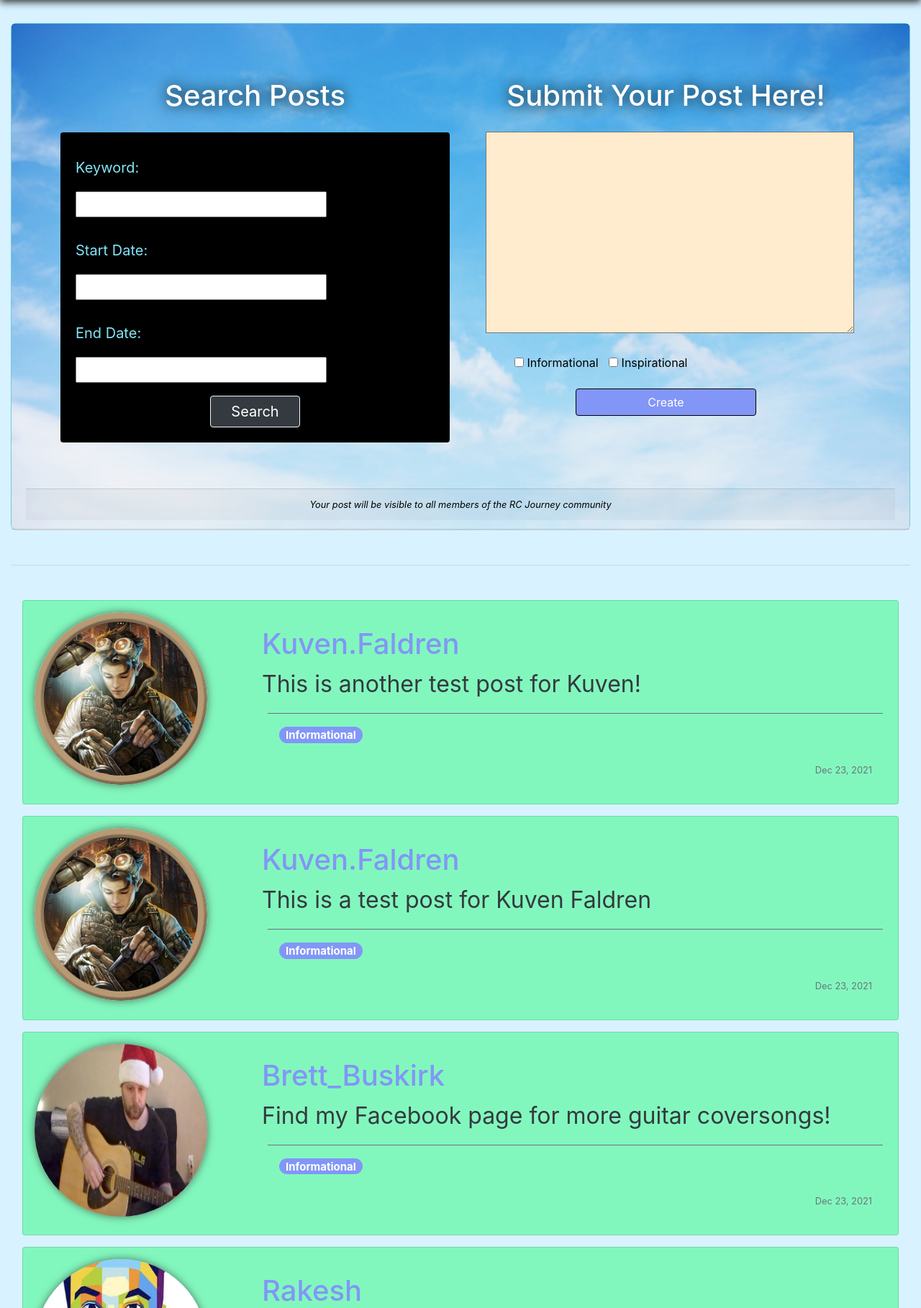
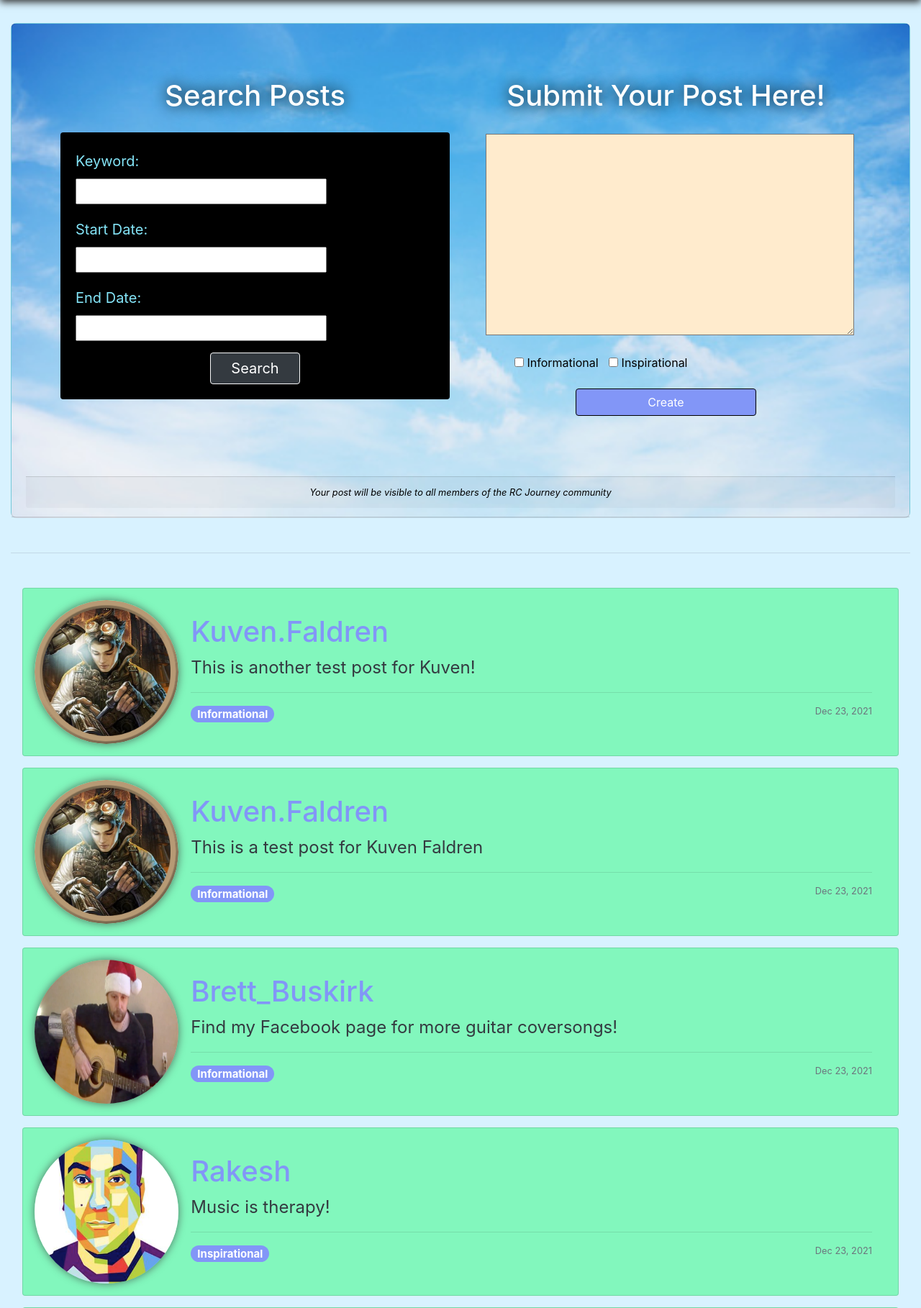
Before and after one commit to brett-buskirk/jtc-wow-project, a Django app: page /forum/ in a window 1280 px wide. Shown: the part 56-1874 px from the top of the page at 72% size. Run offline with Django 3.2, Linux system fonts and the light colour scheme; a user stored in the database is signed in; data comes from the database, SQL or seed files in the repository; both versions use the stored data as it was after the commit; some libraries are stand-ins or nearby versions.

Commit message:
Fixed some templating issues and added some content.

```diff
--- a/rcjourney/rcapp/static/css/forum.css
+++ b/rcjourney/rcapp/static/css/forum.css
@@ -24,11 +24,6 @@ body {
   margin-top: 2em;
 }
 
-img {
-  height: 34vh;
-  width: 40vw;
-}
-
 .post-card {
   background-color: #84e4f7;
   background-image: url(../images/sky.jpg);
@@ -47,7 +42,7 @@ h1 {
 }
 
 p {
-  font-size: 2em;
+  font-size: 1.5em;
 }
 
 textarea {
@@ -99,15 +94,15 @@ form.post-form p:nth-child(3) label {
   background-color: black;
 }
 
-hr {
+hr.separator {
   margin-top: 3em;
   margin-bottom: 3em;
 }
 
 .user-img {
   border-radius: 100%;
-  width: 15em;
-  height: 15em;
+  width: 200px;
+  height: 200px;
   box-shadow: 0px 0px 12px #333333aa;
 }
 
--- a/rcjourney/rcapp/templates/forum.html
+++ b/rcjourney/rcapp/templates/forum.html
@@ -96,38 +96,38 @@
         </div>
       </div>
 
-      <hr />
+      <hr class="separator" />
       {% for post in posts_page_obj %}
 
       <div class="card all-posts-card">
         <div class="row no-gutters">
-          <div class="col-md-3">
+          <div class="col-md-2">
             <img
               src="{{ post.user_id.profile_image.url }}"
               alt="{{ post.user_id.user.username }}"
               class="user-img card-img"
             />
           </div>
-          <div class="col-md-9">
+          <div class="col-md-10">
             <div class="card-body">
-              <a href="{% url 'profile' post.user_id.user.id %}">
+              <a href="{% url 'profile' post.user_id_id %}">
                 <h1 class="text-secondary">{{ post.user_id.user.username }}</h1>
               </a>
               <p class="text-dark">{{ post.post }}</p>
+              <hr>
 
-              <div class="border-solid border-secondary border-top row p-3 ml-2">
                 {% for tag in post.tags.all %}
-                <h5 class="mr-2">
-                  <span class="badge badge-pill badge-purple">{{ tag.name }}</span>
+                <h5 class="mr-2 d-inline">
+                  <span class="badge badge-pill badge-purple"
+                    >{{ tag.name }}</span
+                  >
                 </h5>
                 {% endfor %}
-              </div>
-
-              <div class="text-right">
-                <small class="text-muted">
+                <small class="text-muted float-right">
                   {{ post.date_created|date:"M d, Y" }}
                 </small>
-              </div>
+
+
             </div>
           </div>
         </div>
--- a/rcjourney/rcapp/templates/listings.html
+++ b/rcjourney/rcapp/templates/listings.html
@@ -53,7 +53,7 @@
       <div class="right">
         <div class="card-intro row">
           <div class="col-6">
-            <a href="{% url 'profile' pk=profile.user.id %}"class="card-title">{{ profile.user.username }}</a>
+            <a href="{% url 'profile' pk=profile.id %}"class="card-title">{{ profile.user.username }}</a>
           </div class="col-6">
           <div class="col-6">
             <span class="datejoined float-right">Joined: {{profile.user.date_joined|date:"M d, Y"}}</span>
--- a/rcjourney/rcapp/views.py
+++ b/rcjourney/rcapp/views.py
@@ -65,10 +65,10 @@ def loginPage(request):
 @login_required(login_url='landing')
 def profile(request, pk):
     # get user's profile from the database
-    profile = Profile.objects.get(user_id=pk)
+    profile = Profile.objects.get(id=pk)
     # get all the posts for that user in the database newest first
     posts = Post.objects.all().order_by(
-        '-date_created').filter(user_id=profile.user.id)
+        '-date_created').filter(user_id_id=profile.id)
     # set the number of posts per page to 5 in this instance
     paginate_posts = Paginator(posts, 5)
     # set the first page
```
Also changed, not shown: rcjourney/rcapp/templates/profile.html (+5 -2 lines), rcjourney/db.sqlite3, rcjourney/static/images/kuven.png (added).
